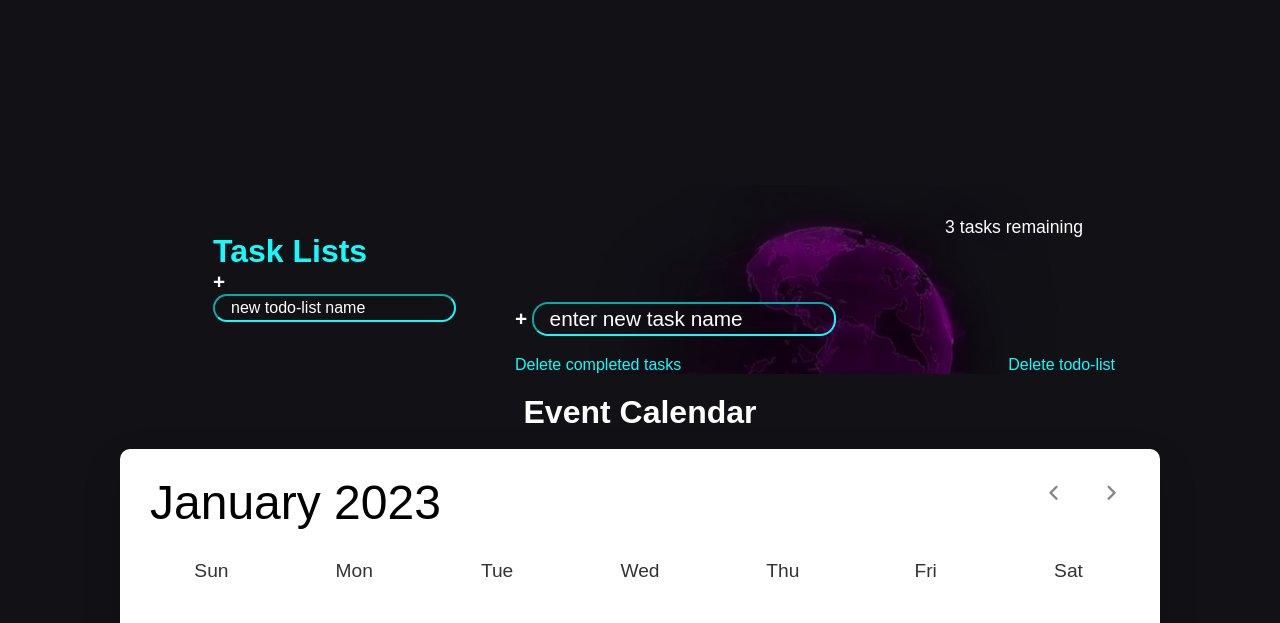
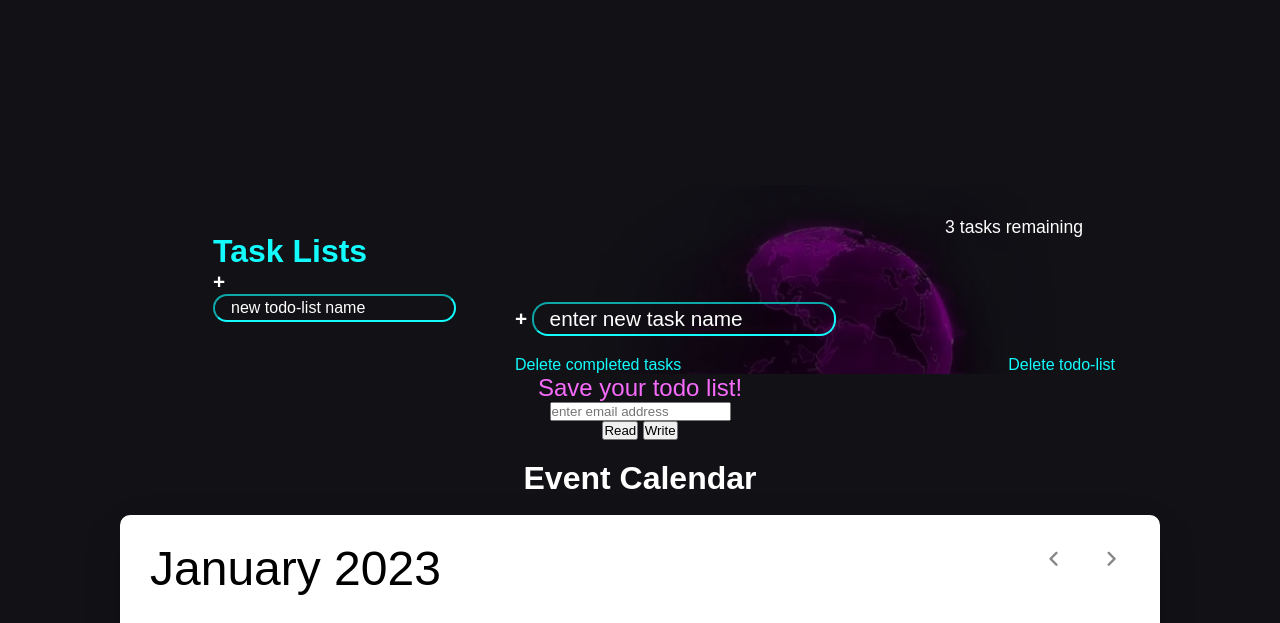
Before and after one commit to gracexuwt/StudyBuddy, a website: page index.html in a window 1280 px wide. Shown: the part 525-1148 px from the top of the page. Drawn offline with nearby package versions, Linux system fonts and the light colour scheme; a script that the page names is missing.

Commit message:
added html for save your todo list

```diff
--- a/index.html
+++ b/index.html
@@ -186,6 +186,44 @@
           </label>
         </div>
     </template>
+
+
+    <center>
+    <div class="savetodo" id="saveyourtodo">
+      <header>
+        <p class = "savetodo-title">Save your todo list!</p>
+      </header>
+
+      <form action="" storing-address-form>
+
+
+
+        <input
+        type="text"
+        class="storing-address"
+        storing-address-input
+        placeholder="enter email address"
+        aria-label="enter email address"
+        />
+
+        <div class="read-and-write">
+          <button class="read-and-write-btn read" read-task-button>
+              Read
+          </button>
+          <button class="read-and-write-btn write" write-task-button>
+              Write
+          </button>
+        </div>
+
+
+      </form>
+
+
+
+    </div>
+    </center>
+
+
     <center>
     <div class="calendar" id="schedule">
       <h1 style="color:white">Event Calendar</h1>
--- a/styles.css
+++ b/styles.css
@@ -584,7 +584,11 @@ button:focus, button:active {
     }
 }
 
-
+/*Save your todo list CSS*/
+.savetodo-title{
+    color: var(--gradient-right);
+    font-size: 1.5rem;
+}
 
 /*STOPWATCH CSS*/
 .stopwatch {
--- a/todolistscript.js
+++ b/todolistscript.js
@@ -174,8 +174,6 @@ function createTask(name) {
 
 
 function readFromServer(){
-
-
     var ddb = new AWS.DynamoDB({apiVersion: '2012-08-10'});
 
     function createParams(email){
@@ -189,14 +187,14 @@ function readFromServer(){
     }
 
 
-    function getProperty(property){
+    function getProperty(){
         params = createParams("healtoneforever@gmail.com");
         return item = ddb.getItem(params).promise();
     }
 
 
 
-    getProperty(1).then(
+    getProperty().then(
         function(data) {
             console.log('Success', data.Item.email_id);
             var email = data.Item.email_id;
```
